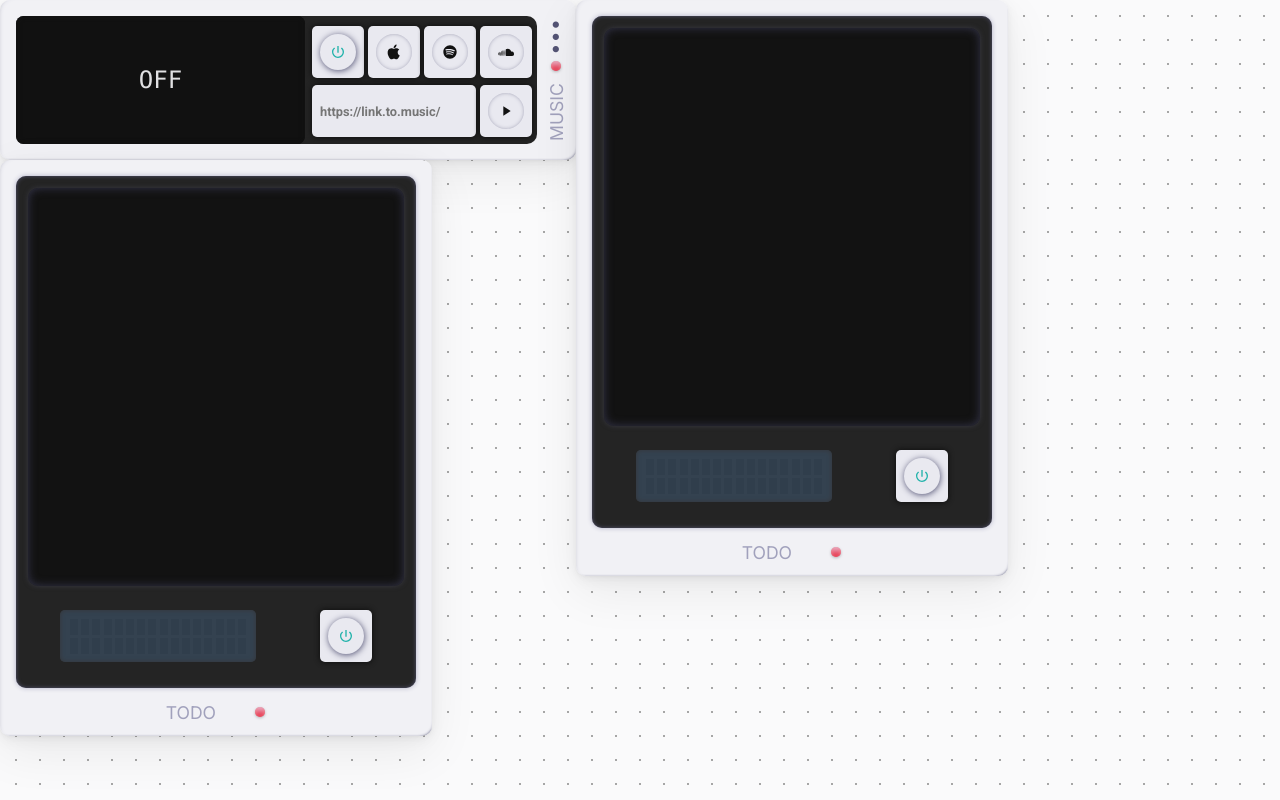
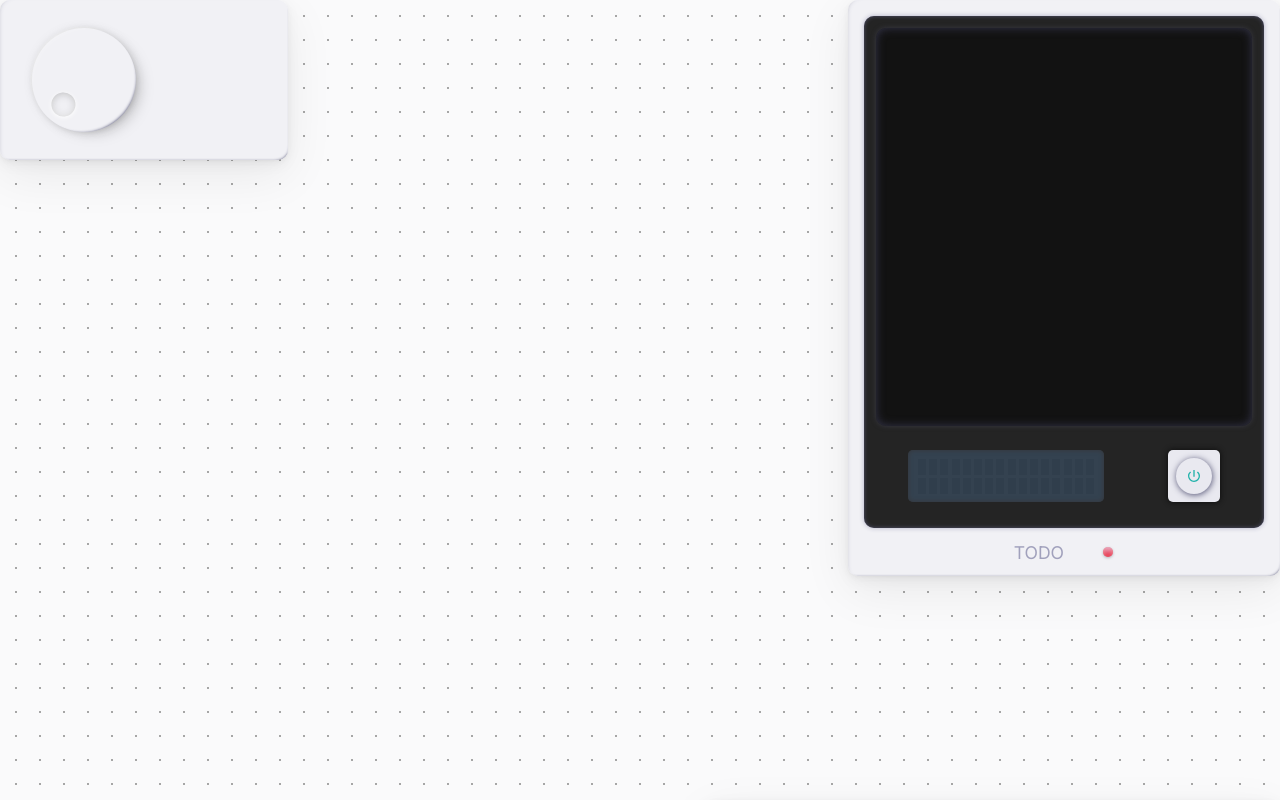
Before and after one commit to jessyhq/frontend-react, a React (Create React App) app: page / in a window 1280 px wide. Shown: the top 800 px of the page. Built offline with nearby package versions, Linux system fonts and the light colour scheme.

Commit message:
🎛️ added knob to timer

```diff
--- /dev/null
+++ b/src/components/extensions/Timer/index.tsx
@@ -0,0 +1,141 @@
+// Packages:
+import React, { useRef, useState, useCallback, useEffect } from 'react'
+import styled from 'styled-components'
+import Color from 'color'
+
+
+// Constants:
+import COLORS from '../../../styles/colors'
+import { SMOOTH_INNER_SHADOW, SMOOTH_SHADOW } from '../../../styles'
+
+
+// Styles:
+export const Wrapper = styled.div`
+  position: relative;
+  display: flex;
+  /* justify-content: center; */
+  align-items: center;
+  width: 16rem;
+  height: 8rem;
+  padding: 1rem;
+  /* padding-right: 0; */
+  background-color: ${ Color(COLORS.WHITE).darken(0.025).hex() };
+  border-radius: 10px;
+  box-shadow: ${ SMOOTH_INNER_SHADOW };
+
+  &::before {
+    content: '';
+    position: absolute;
+    z-index: -1;
+    top: 0;
+    right: 0;
+    bottom: 0;
+    left: 0;
+    border-radius: 10px;
+    box-shadow: ${ SMOOTH_SHADOW };
+  }
+`
+
+const Slider = styled.div`
+  display: flex;
+  justify-content: center;
+  align-items: center;
+  width: 6.5rem;
+  height: 6.5rem;
+  margin: 1rem;
+  border-radius: 50%;
+  background-color: ${ Color(COLORS.WHITE).darken(0.025).hex() };
+  box-shadow:
+    inset 5px 5px 7px -9px ${ COLORS.WHITE },
+    inset -3px -3px 3px -4px ${ Color(COLORS.WHITE).darken(0.6).hex() },
+    9px 6px 18px -10px ${ Color(COLORS.BLACK).alpha(0.4).toString() },
+    0px 0px 10px -3px ${ Color(COLORS.BLACK).lighten(5).alpha(0.5).toString() },
+    -2px -2px 3px -2px #FFFFFF;
+  user-select: none;
+`
+
+const Handle = styled.div`
+  width: 5.5rem;
+  height: 5.5rem;
+  border-radius: 50%;
+`
+
+const Knob = styled.div`
+  width: 1.5rem;
+  height: 1.5rem;
+  margin: auto;
+  border-radius: 50%;
+  background-color: ${ Color(COLORS.WHITE).darken(0.025).hex() };
+`
+
+
+// Functions:
+const Timer = () => {
+  // Ref:
+  const handleRef = useRef<any>(null)
+
+  // State:
+  const [ knobRotation, setKnobRotation ] = useState(220)
+  const [ isDraggingKnob, setisDraggingKnob ] = useState(false)
+  const [ handleBounds, setHandleBounds ] = useState<DOMRect | null>(null)
+
+  // Functions:
+  const calculateDegree = useCallback((e: MouseEvent) => {
+    if (handleBounds === null) return 0
+    return (Math.atan2((handleBounds.y + handleBounds.height / 2) - e.clientY, (handleBounds.x + handleBounds.width / 2) - e.clientX) * (180 / Math.PI) + 180)
+  }, [ handleBounds ])
+
+  const rotateKnob = useCallback((e: MouseEvent) => {
+    const degree = Math.floor(calculateDegree(e) + 90) % 360
+    if (degree <= 140 || degree >= 220) setKnobRotation(degree)
+  }, [ calculateDegree ])
+
+  // Effects:
+  useEffect(() => {
+    if (isDraggingKnob) {
+      if (handleBounds === null) setHandleBounds(handleRef.current.getBoundingClientRect() as DOMRect)
+      document.addEventListener('mouseup', () => setisDraggingKnob(false))
+      document.addEventListener('mousemove', rotateKnob)
+    } else {
+      setHandleBounds(null)
+      document.removeEventListener('mousemove', rotateKnob)
+    }
+    return () => {
+      document.removeEventListener('mousemove', rotateKnob)
+    }
+  }, [ isDraggingKnob, calculateDegree, rotateKnob, handleBounds ])
+
+  useEffect(() => {
+    let timerDuration = 0
+    if (knobRotation >= 220) {
+      timerDuration = (knobRotation - 220) / (140 / 60)
+    } else {
+      timerDuration = (140 + knobRotation) / (140 / 60)
+    }
+    console.log(Math.round(timerDuration))
+  }, [ knobRotation ])
+
+  // Return:
+  return (
+    <Wrapper>
+      <Slider ref={ handleRef } className='draggableCancel'>
+        <Handle style={{ transform: `rotate(${ knobRotation }deg)` }}>
+          <Knob
+            onMouseDown={ () => setisDraggingKnob(true) }
+            style={{
+              boxShadow:`
+              inset ${ Math.cos((knobRotation * Math.PI) / 180).toFixed(2) }px ${ Math.cos((knobRotation * Math.PI) / 180).toFixed(2) }px 15px -10px #000000,
+              ${ Math.cos((knobRotation * Math.PI) / 180).toFixed(2) }px ${ Math.cos((knobRotation * Math.PI) / 180).toFixed(2) }px 5px 0px #FFFFFF,
+              inset ${ -1 * +Math.cos((knobRotation * Math.PI) / 180).toFixed(2) }px ${ -1 * +Math.cos((knobRotation * Math.PI) / 180).toFixed(2) }px 5px 0px #FFFFFF,
+              inset ${ Math.cos((knobRotation * Math.PI) / 180).toFixed(2) }px ${ Math.cos((knobRotation * Math.PI) / 180).toFixed(2) }px 5px -10px #000000`
+            }}
+          />
+        </Handle>
+      </Slider>
+    </Wrapper>
+  )
+}
+
+
+// Exports:
+export default Timer
--- a/src/components/extensions/TodoList/index.tsx
+++ b/src/components/extensions/TodoList/index.tsx
@@ -127,7 +127,7 @@ const TodoList = () => {
           {
             !isOn && <UntouchabilityLayer />
           }
-          <Screen isOn={ isOn }>
+          <Screen isOn={ isOn } className='draggableCancel'>
             <Scrollbars
               style={{ width: '100%', height: '100%' }}
               renderTrackHorizontal={ props => <div { ...props } style={{ display: 'none' }} className='track-horizontal' /> }
--- a/src/views/App/index.tsx
+++ b/src/views/App/index.tsx
@@ -4,10 +4,15 @@ import styled from 'styled-components'
 import Color from 'color'
 import GridLayout, { WidthProvider } from 'react-grid-layout'
 
+
 // Constants:
 import COLORS from '../../styles/colors'
+
+
+// Components:
 import Music from '../../components/extensions/Music'
 import TodoList from '../../components/extensions/TodoList'
+import Timer from '../../components/extensions/Timer'
 
 
 // Styles:
@@ -46,18 +51,20 @@ const App = () => {
           className='layout'
           cols={ window.innerWidth / 16 }
           rowHeight={ 16 }
-          // width={ window.innerWidth }
           margin={[ 0, 0 ]}
           isResizable
           isBounded
           preventCollision
           compactType={ null }
-          // onLayoutChange={ (layout) => console.log(layout) }
+          // onLayoutChange={ layout => console.log(layout) }
+          draggableCancel='.draggableCancel'
         >
-          <div key='a' data-grid={{ x: 0, y: 0, w: 35 + 1, h: 8 + 2 }}><Music /></div>
-          <div key='b' data-grid={{ x: 0, y: 0, w: 25 + 2, h: 35 + 1 }}><TodoList /></div>
-          <div key='c' data-grid={{ x: 35 + 1, y: 0, w: 25 + 2, h: 35 + 1 }}><TodoList /></div>
+          <div key='a' data-grid={{ x: 84, y: 50, w: 35 + 1, h: 8 + 2 }}><Music /></div>
+          <div key='b' data-grid={{ x: 93, y: 0, w: 25 + 2, h: 35 + 1 }}><TodoList /></div>
+          <div key='c' data-grid={{ x: 66, y: 0, w: 25 + 2, h: 35 + 1 }}><TodoList /></div>
+          <div key='d' data-grid={{ x: 0, y: 0, w: 16 + 2, h: 8 + 2 }}><Timer /></div>
         </GridLayoutWithWidth>
+        {/* <Timer /> */}
       </Wrapper>
   )
 }
```
